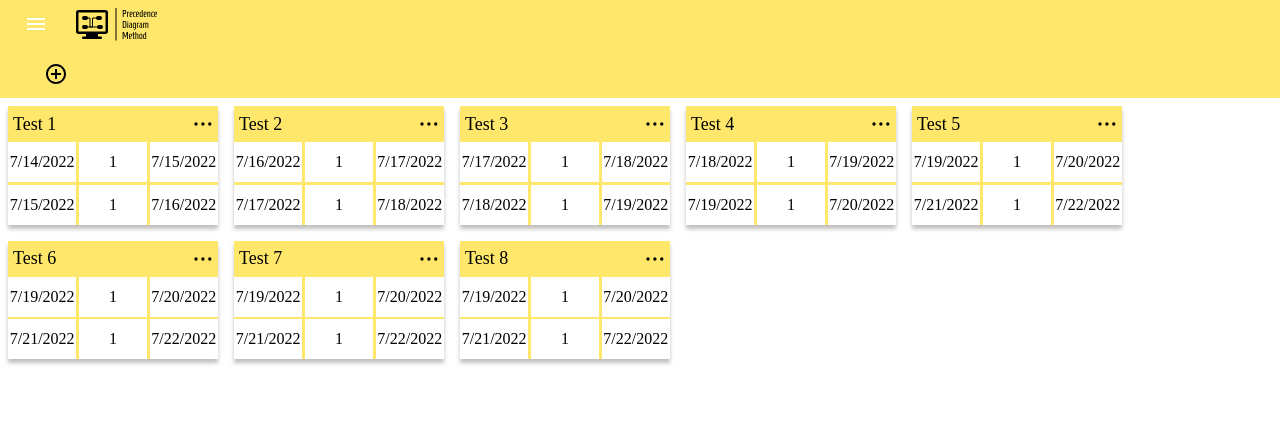
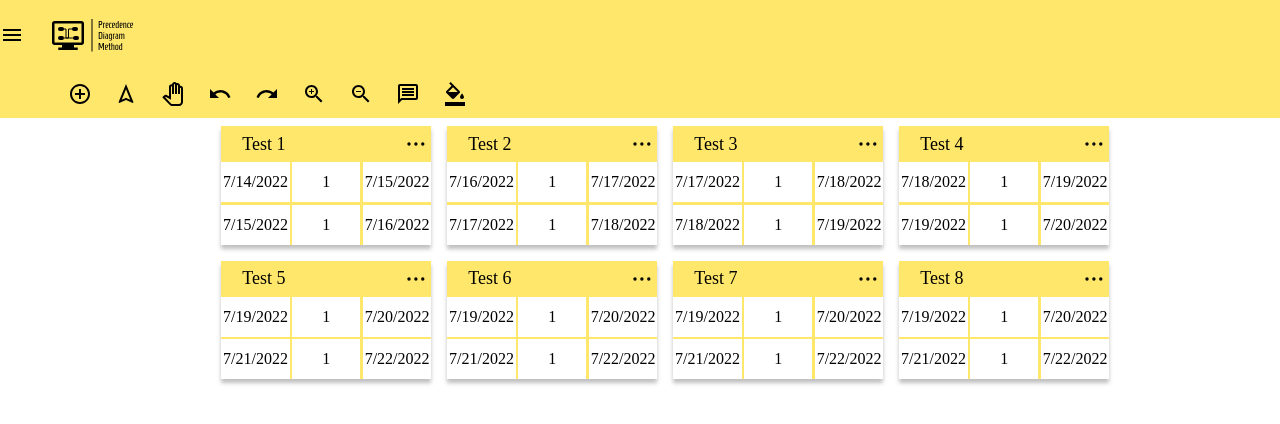
Before and after one commit to Jejemar/PJpdm, a React (Create React App) app: page / in a window 1280 px wide. Shown: the top 424 px of the page. Built offline with nearby package versions, Linux system fonts and the light colour scheme.

Commit message:
new sideBar added

```diff
--- a/package.json
+++ b/package.json
@@ -16,6 +16,7 @@
     "react-dnd": "^16.0.1",
     "react-dnd-html5-backend": "^16.0.1",
     "react-dom": "^18.2.0",
+    "react-icons": "^4.4.0",
     "react-scripts": "5.0.1",
     "web-vitals": "^2.1.4"
   },
--- /dev/null
+++ b/src/components/Navbar/Navbar.css
@@ -0,0 +1,55 @@
+.navbar {
+  background-color: #ffe76c;
+  height: 70px;
+  display: flex;
+  justify-content: flex-start;
+  align-items: center;
+}
+
+.nav-menu {
+  background-color: #ffe76c;
+  width: 250px;
+  height: 100vh;
+  display: flex;
+  justify-content: center;
+  position: fixed;
+  top: 0;
+  left: -100%;
+  transition: 850ms;
+}
+
+.nav-menu.active {
+  left: 0;
+  transition: 350ms;
+}
+
+.nav-text {
+  display: flex;
+  justify-content: flex-start;
+  align-items: center;
+  padding: 16px;
+  list-style: none;
+  /* height:60px; */
+  border-radius: 5px;
+}
+
+.nav-text:hover {
+  background-color: #ffe715;
+}
+
+.nav-menu-items {
+  width: 100%;
+}
+
+.navbar-toggle {
+  background-color: #ffe76c;
+  width: 100%;
+  height: 80px;
+  display: flex;
+  justify-content: flex-start;
+  align-items: center;
+}
+
+span {
+  margin-left: 16px;
+}
--- /dev/null
+++ b/src/components/Navbar/Navbar.js
@@ -0,0 +1,73 @@
+import "./Navbar.css";
+
+import * as AiIcons from "react-icons/ai";
+
+import React, { Fragment, useState } from "react";
+
+import IconButton from "@mui/material/IconButton";
+import IconPdm from "./IconPdm.svg";
+import MenuIcon from "@mui/icons-material/Menu";
+import { SidebarData } from "./SideBarData";
+
+// import * as FaIcons from "react-icons/fa";
+
+function Navbar() {
+  const [sidebar, setSidebar] = useState(false);
+
+  const showSidebar = () => {
+    setSidebar(!sidebar);
+  };
+
+  return (
+    <Fragment>
+      <div className="navbar">
+        <IconButton
+          size="large"
+          edge="start"
+          color="inherit"
+          aria-label="menu"
+          sx={{ mr: 2 }}
+          onClick={showSidebar}
+          className="btn-menu"
+          padding="20px"
+        >
+          <MenuIcon />
+        </IconButton>
+        <img src={IconPdm} alt="MainIcon"></img>
+        {/* <FaIcons.FaBars onClick={showSidebar}/> */}
+      </div>
+
+      <nav
+        className={sidebar ? "nav-menu active" : "nav-menu"}
+        // onMouseLeave={showSidebar}
+      >
+        <ul className="nav-menu-items" onClick={showSidebar}>
+          <li className="navbar-toggle">
+            <IconButton
+              size="large"
+              edge="start"
+              color="inherit"
+              aria-label="menu"
+              sx={{ mr: 2 }}
+              onClick={showSidebar}
+              className="btn-menu"
+            >
+              <AiIcons.AiOutlineClose />
+            </IconButton>
+            <img src={IconPdm} alt="MainIcon"></img>
+          </li>
+          {SidebarData.map((item, index) => {
+            return (
+              <li key={index} className={item.cName}>
+                {item.icon}
+                <span>{item.title}</span>
+              </li>
+            );
+          })}
+        </ul>
+      </nav>
+    </Fragment>
+  );
+}
+
+export default Navbar;
--- /dev/null
+++ b/src/components/Navbar/SideBarData.js
@@ -0,0 +1,25 @@
+import * as AiIcons from "react-icons/ai";
+import * as IoIcons from "react-icons/io";
+
+import React from "react";
+
+// import * as FaIcons from "react-icons/fa";
+
+export const SidebarData = [
+  {
+    title: "Home",
+    icon: <AiIcons.AiFillHome />,
+    cName: "nav-text",
+  },
+  {
+    title: "Reports",
+    icon: <IoIcons.IoIosPaper />,
+    cName: "nav-text",
+  },
+  // {
+  //     title:"Products",
+  //     icon:<FaIcons.FaCartPlus />,
+  //     cName: "nav-text"
+
+  // },
+];
--- /dev/null
+++ b/src/components/Toolbar/ToolBar.js
@@ -0,0 +1,51 @@
+import "./ToolBar.css";
+
+import AppBar from "@mui/material/AppBar";
+import FillForm from "../fillForm/FillForm";
+import FormatColorFillOutlinedIcon from '@mui/icons-material/FormatColorFillOutlined';
+import IconButton from "@mui/material/IconButton";
+import MessageOutlinedIcon from '@mui/icons-material/MessageOutlined';
+import NavigationOutlinedIcon from '@mui/icons-material/NavigationOutlined';
+import PanToolOutlinedIcon from '@mui/icons-material/PanToolOutlined';
+import React from "react";
+import RedoIcon from "@mui/icons-material/Redo";
+import Toolbar from "@mui/material/Toolbar";
+import UndoIcon from "@mui/icons-material/Undo";
+import ZoomInIcon from "@mui/icons-material/ZoomIn";
+import ZoomOutIcon from "@mui/icons-material/ZoomOut";
+
+const ToolBar = () => {
+  return (
+    <AppBar position="static" sx={{ background: "#FFE76C" }} elevation={0}>
+      <Toolbar variant="dense" margin="dense">
+        <FillForm />
+        <IconButton size="small" edge="start" aria-label="menu" sx={{ mr: 2 }}>
+          <NavigationOutlinedIcon style={{ color: "Black" }} />
+        </IconButton>
+        <IconButton size="small" edge="start" aria-label="menu" sx={{ mr: 2 }}>
+          <PanToolOutlinedIcon style={{ color: "Black" }} />
+        </IconButton>
+        <IconButton size="small" edge="start" aria-label="menu" sx={{ mr: 2 }}>
+          <UndoIcon style={{ color: "Black" }} />
+        </IconButton>
+        <IconButton size="small" edge="start" aria-label="menu" sx={{ mr: 2 }}>
+          <RedoIcon style={{ color: "Black" }} />
+        </IconButton>
+        <IconButton size="small" edge="start" aria-label="menu" sx={{ mr: 2 }}>
+          <ZoomInIcon style={{ color: "Black" }} />
+        </IconButton>
+        <IconButton size="small" edge="start" aria-label="menu" sx={{ mr: 2 }}>
+          <ZoomOutIcon style={{ color: "Black" }} />
+        </IconButton>
+        <IconButton size="small" edge="start" aria-label="menu" sx={{ mr: 2 }}>
+          <MessageOutlinedIcon style={{ color: "Black" }} />
+        </IconButton>
+        <IconButton size="small" edge="start" aria-label="menu" sx={{ mr: 2 }}>
+          <FormatColorFillOutlinedIcon style={{ color: "Black" }} />
+        </IconButton>
+      </Toolbar>
+    </AppBar>
+  );
+};
+
+export default ToolBar;
--- a/src/components/app/App.css
+++ b/src/components/app/App.css
@@ -2,27 +2,21 @@
   display: grid;
   grid-template-columns: repeat(6, 1fr);
   /* grid-auto-rows: minmax(52px, auto);   */
-
 }
 .one {
   grid-column: 7 / 1;
   grid-row: 1;
-
+  z-index: 1;
 }
 .two {
   grid-column: 7 / 1;
   grid-row: 2;
+  z-index: 0;
 }
 
 .three {
-  grid-column: 1/7;
+  grid-column: 2/7;
   grid-row: 3;
   /* background-color: #efefef; */
   height: 800px;
 }
-.four {
-  grid-column: 1;
-  grid-row: 2 / 5;
-  background-color: #efefef;
-  height: 600px;
-}
--- a/src/components/app/App.js
+++ b/src/components/app/App.js
@@ -3,9 +3,9 @@ import "./App.css";
 import React, { createContext, useState } from "react";
 
 import AppBar from "@mui/material/AppBar";
-import ButtonAppBar from "../header/Header";
 import CardsList from "../card/CardsList";
-import FillForm from "../fillForm/FillForm";
+import Navbar from "../Navbar/Navbar";
+import ToolBar from "../Toolbar/ToolBar";
 import Toolbar from "@mui/material/Toolbar";
 
 const defaultCards = [
@@ -105,7 +105,7 @@ function App() {
         }}
       >
         <div className="one">
-          <ButtonAppBar />
+          <Navbar />
         </div>
         <div className="two">
           <AppBar
@@ -114,7 +114,7 @@ function App() {
             elevation={0}
           >
             <Toolbar variant="dense">
-              <FillForm />
+              <ToolBar />
             </Toolbar>
           </AppBar>
         </div>
@@ -122,7 +122,7 @@ function App() {
           <CardsList />
         </div>
         {/* <div className="four">
-          <CardForm />
+
         </div> */}
       </CardsContext.Provider>
     </div>
--- a/src/components/card/Card.js
+++ b/src/components/card/Card.js
@@ -63,10 +63,10 @@ const Card = (props) => {
       <div className="cardContainer">
         <div className="header">
           <span>{activity}</span>
-          <img src={img} alt="img" onClick={toggleMenu}></img>
+          <img src={img} alt="img" onClick={toggleMenu} ></img>
         </div>
         {isMenuVisible ? (
-          <div className="menu">
+          <div className="menu" onMouseLeave={toggleMenu}>
             <div className="btn-edit" onClick={openForm}>
               Edit
             </div>
--- a/src/components/header/Header.js
+++ /dev/null
@@ -1,41 +0,0 @@
-import * as React from "react";
-
-import AppBar from "@mui/material/AppBar";
-import Box from "@mui/material/Box";
-import Button from "@mui/material/Button";
-import IconButton from "@mui/material/IconButton";
-import IconPdm from "./IconPdm.svg";
-import MenuIcon from "@mui/icons-material/Menu";
-import Toolbar from "@mui/material/Toolbar";
-
-// import Typography from "@mui/material/Typography";
-
-export default function ButtonAppBar() {
-  return (
-    <Box sx={{ flexGrow: 1 }}>
-      <AppBar
-        position="static"
-        sx={{
-          height: "50px",
-          background: "#FFE76C",
-          boxShadow: "2px 2px 2px rgba(0, 0, 0, 0.25)",
-        }}
-        elevation={0}
-      >
-        <Toolbar variant="dense">
-          <IconButton
-            size="large"
-            edge="start"
-            color="inherit"
-            aria-label="menu"
-            sx={{ mr: 2 }}
-          >
-            <MenuIcon />
-          </IconButton>
-          <img src={IconPdm} alt="MainIcon"></img>
-          <Button color="inherit"></Button>
-        </Toolbar>
-      </AppBar>
-    </Box>
-  );
-}
```
Also changed, not shown: src/components/Navbar/IconPdm.svg (renamed from src/components/header/IconPdm.svg), src/components/Toolbar/ToolBar.css (added), 1 other file (tests, documents, lock files or other folders).
